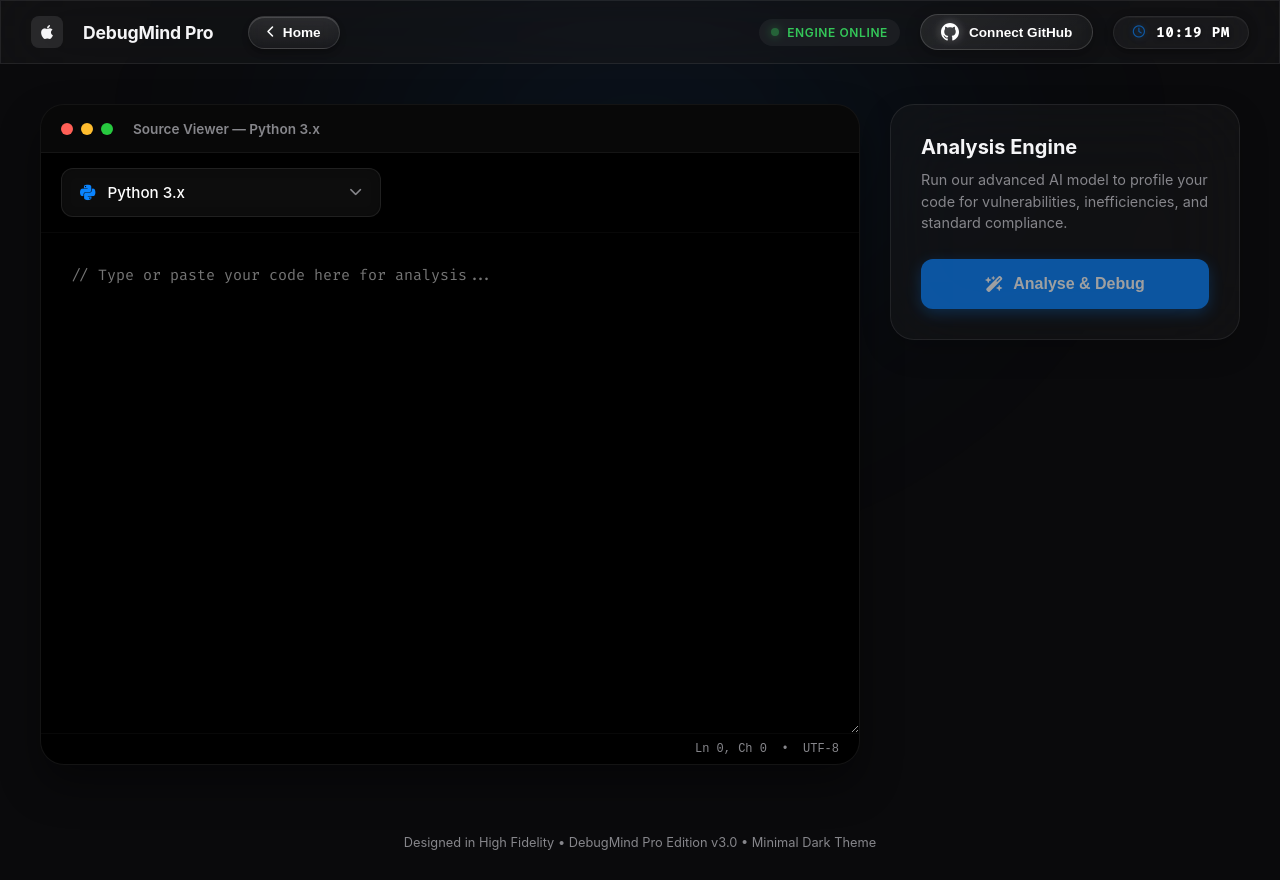
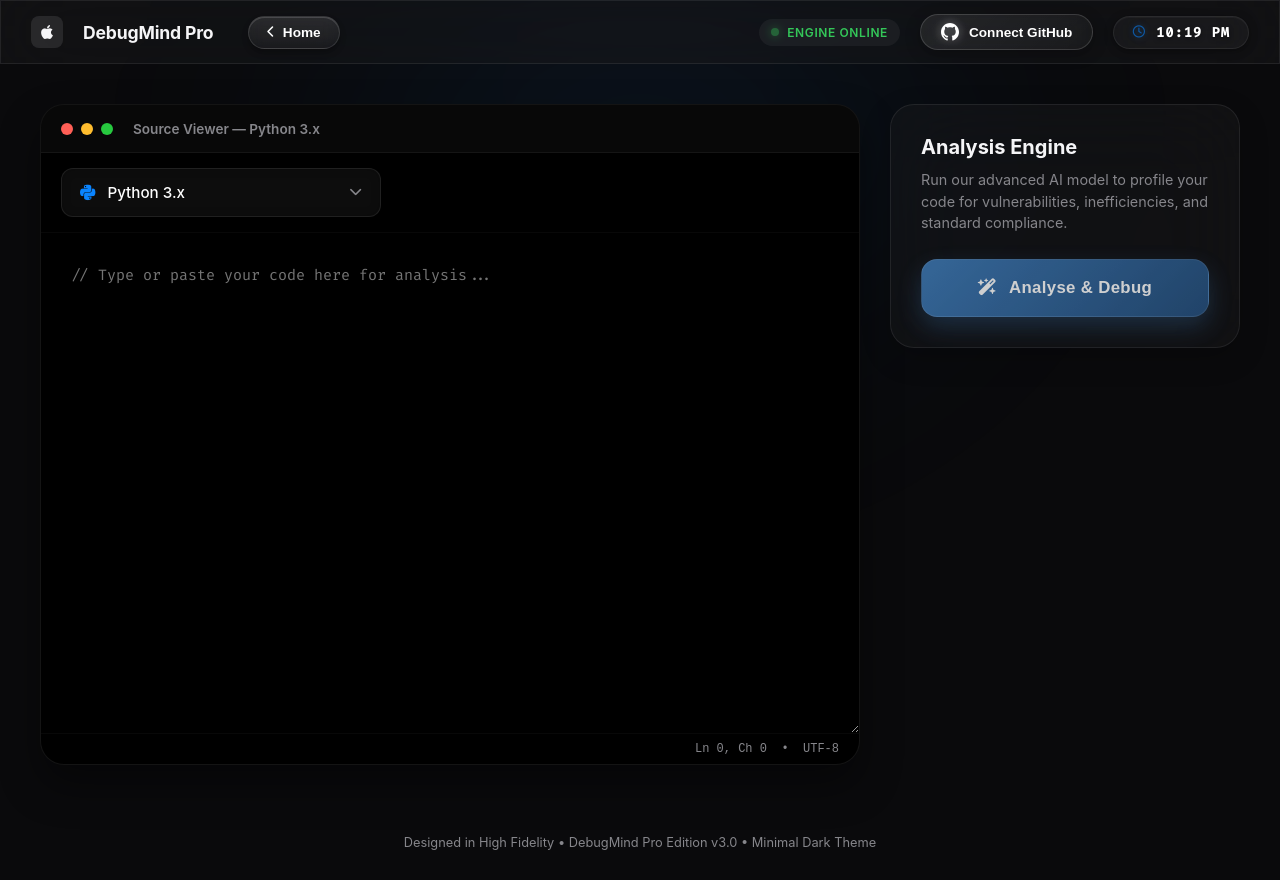
Before and after one commit to SihanUdayaratna03/DebugMind-AI, a React (Create React App) app in the folder debugmind/: page / in a window 1280 px wide. Both pictures are taken after a click on the button "Launch Workspace". Built offline with nearby package versions, Linux system fonts and the light colour scheme.

Commit message:
engineering button update

```diff
--- a/debugmind/src/App.css
+++ b/debugmind/src/App.css
@@ -26,6 +26,16 @@
   color: var(--text-main);
   min-height: 100vh;
   overflow-x: hidden;
+}
+
+@keyframes shimmer {
+  0% { transform: translateX(-150%); }
+  100% { transform: translateX(150%); }
+}
+
+@keyframes pulse-ring {
+  0% { transform: scale(0.8); opacity: 0.5; }
+  100% { transform: scale(1.3); opacity: 0; }
 }
 
 /* Custom macOS-style Scrollbars */
@@ -140,22 +150,39 @@
   font-size: 1.15rem;
   font-weight: 600;
   color: #fff;
-  background: rgba(10, 132, 255, 0.15);
+  background: linear-gradient(135deg, rgba(10, 132, 255, 0.2) 0%, rgba(10, 132, 255, 0.1) 100%);
   border: 1px solid rgba(10, 132, 255, 0.4);
   border-radius: var(--radius-pill);
-  backdrop-filter: blur(20px);
-  -webkit-backdrop-filter: blur(20px);
+  backdrop-filter: blur(25px);
+  -webkit-backdrop-filter: blur(25px);
   cursor: pointer;
-  transition: all 0.3s cubic-bezier(0.2, 0, 0, 1);
+  transition: all 0.5s cubic-bezier(0.16, 1, 0.3, 1);
   display: flex;
   align-items: center;
+  position: relative;
+  overflow: hidden;
   box-shadow: 0 10px 30px var(--apple-blue-glow);
+}
+
+.glass-button::after {
+  content: '';
+  position: absolute;
+  top: 0;
+  left: -100%;
+  width: 100%;
+  height: 100%;
+  background: linear-gradient(90deg, transparent, rgba(255, 255, 255, 0.1), transparent);
+  transition: 0.5s;
 }
 
 .glass-button:hover {
   background: var(--apple-blue);
-  transform: translateY(-2px) scale(1.02);
-  box-shadow: 0 20px 40px var(--apple-blue-glow);
+  transform: translateY(-3px) scale(1.05);
+  box-shadow: 0 25px 50px var(--apple-blue-glow), 0 0 30px rgba(10, 132, 255, 0.4);
+}
+
+.glass-button:hover::after {
+  left: 100%;
 }
 
 @keyframes fadeInUp {
@@ -805,13 +832,76 @@
   margin-top: 10px;
 }
 
-.btn-primary,
+.btn-primary {
+  width: 100%;
+  padding: 18px;
+  background: linear-gradient(135deg, #0A84FF 0%, #0056b3 100%);
+  color: #fff;
+  border: 1px solid rgba(255, 255, 255, 0.1);
+  border-radius: 16px;
+  font-size: 1.05rem;
+  font-weight: 700;
+  cursor: pointer;
+  display: flex;
+  align-items: center;
+  justify-content: center;
+  gap: 12px;
+  transition: all 0.4s cubic-bezier(0.16, 1, 0.3, 1);
+  box-shadow: 0 10px 25px rgba(10, 132, 255, 0.35);
+  position: relative;
+  overflow: hidden;
+  letter-spacing: 0.02em;
+}
+
+.btn-primary:hover:not(:disabled) {
+  transform: translateY(-3px) scale(1.02);
+  box-shadow: 0 20px 40px rgba(10, 132, 255, 0.5), 0 0 20px rgba(10, 132, 255, 0.3);
+  background: linear-gradient(135deg, #2094FF 0%, #0A84FF 100%);
+}
+
+.btn-primary:active:not(:disabled) {
+  transform: translateY(-1px) scale(0.98);
+}
+
+.btn-primary::before {
+  content: '';
+  position: absolute;
+  top: 0;
+  left: -150%;
+  width: 100%;
+  height: 100%;
+  background: linear-gradient(90deg, transparent, rgba(255, 255, 255, 0.2), transparent);
+  transition: 0.6s ease;
+}
+
+.btn-primary:hover::before {
+  left: 150%;
+}
+
+.btn-primary:disabled {
+  opacity: 0.8;
+  cursor: wait;
+  background: linear-gradient(135deg, #0A84FF 0%, #0056b3 100%);
+  filter: grayscale(0.5);
+}
+
+.btn-primary.loading::after {
+  content: '';
+  position: absolute;
+  top: 0;
+  left: 0;
+  width: 100%;
+  height: 100%;
+  background: linear-gradient(90deg, transparent, rgba(255, 255, 255, 0.15), transparent);
+  animation: shimmer 1.5s infinite;
+}
+
 .btn-secondary {
   width: 100%;
   padding: 16px;
-  background: var(--apple-blue);
+  background: rgba(255, 255, 255, 0.05);
   color: #fff;
-  border: none;
+  border: 1px solid var(--border-glass);
   border-radius: 12px;
   font-size: 1rem;
   font-weight: 600;
@@ -820,36 +910,20 @@
   align-items: center;
   justify-content: center;
   gap: 10px;
-  transition: all 0.2s;
-  box-shadow: 0 4px 15px var(--apple-blue-glow);
-}
-
-.btn-primary:hover:not(:disabled) {
-  transform: translateY(-2px);
-  filter: brightness(1.1);
-  box-shadow: 0 8px 25px var(--apple-blue-glow);
-}
-
-.btn-primary:active:not(:disabled) {
-  transform: translateY(0);
-}
-
-.btn-primary:disabled,
-.btn-secondary:disabled {
-  opacity: 0.6;
-  cursor: not-allowed;
-}
-
-.btn-secondary {
-  background: rgba(255, 255, 255, 0.05);
-  border: 1px solid var(--border-glass);
-  box-shadow: none;
+  transition: all 0.4s cubic-bezier(0.16, 1, 0.3, 1);
+  backdrop-filter: blur(10px);
+  -webkit-backdrop-filter: blur(10px);
 }
 
 .btn-secondary:hover:not(:disabled) {
-  background: rgba(255, 255, 255, 0.1);
-  border-color: rgba(255, 255, 255, 0.2);
-  box-shadow: 0 4px 15px rgba(0, 0, 0, 0.2);
+  background: rgba(255, 255, 255, 0.12);
+  border-color: rgba(255, 255, 255, 0.3);
+  transform: translateY(-2px);
+  box-shadow: 0 10px 20px rgba(0, 0, 0, 0.3);
+}
+
+.btn-secondary:active:not(:disabled) {
+  transform: translateY(1px) scale(0.98);
 }
 
 .commit-success {
--- a/debugmind/src/App.js
+++ b/debugmind/src/App.js
@@ -320,7 +320,7 @@
                    <p className="card-desc">Run our advanced AI model to profile your code for vulnerabilities, inefficiencies, and standard compliance.</p>
 
                    <button
-                      className="btn-primary"
+                      className={`btn-primary ${loading ? "loading" : ""}`}
                       onClick={handleDebug}
                       disabled={loading || !code.trim()}
                    >
```
